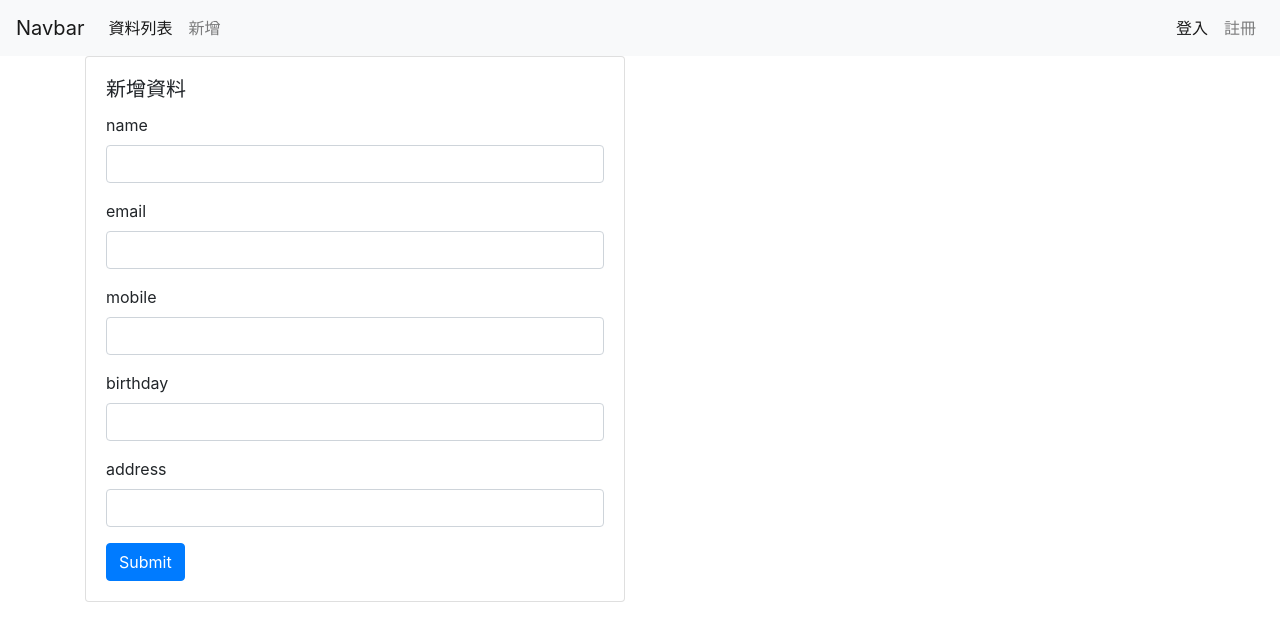
After one commit to Junyou333/php-practice, a PHP site: page /project/data-insert.php in a window 1280 px wide. The commit adds this page. Shown: the top 641 px of the page. Run offline with PHP 8.4, Linux system fonts and the light colour scheme; some libraries are stand-ins or nearby versions.

Commit message:
新增資料 name&email檢查

```diff
--- /dev/null
+++ b/project/data-insert.php
@@ -0,0 +1,104 @@
+<?php
+include __DIR__ . '/partials/init.php';
+$title = '新增資料';
+?>
+<?php include __DIR__ . '/partials/html-head.php'; ?>
+<?php include __DIR__ . '/partials/navbar.php'; ?>
+<div class="container">
+    <div class="row">
+        <div class="col-md-6">
+            <div class="card">
+
+                <div class="card-body">
+                    <h5 class="card-title">新增資料</h5>
+
+                    <form name="form1" onsubmit="checkForm(); return false;">
+                        <div class="form-group">
+                            <label for="exampleInputEmail1">name</label>
+                            <input type="text" class="form-control" id="name" name="name" require>
+                            <!-- 必填 -->
+                            <small class="form-text">
+
+                            </small>
+                        </div>
+                        <div class="form-group">
+                            <label for="exampleInputEmail1">email</label>
+                            <input type="text" class="form-control" id="email" name="email">
+                            <small class="form-text">
+
+                            </small>
+                        </div>
+                        <div class="form-group">
+                            <label for="exampleInputEmail1">mobile</label>
+                            <input type="text" class="form-control" id="mobile" name="mobile">
+                            <small class="form-text">
+
+                            </small>
+                        </div>
+                        <div class="form-group">
+                            <label for="exampleInputEmail1">birthday</label>
+                            <input type="text" class="form-control" id="birthday" name="birthday">
+                            <small class="form-text">
+
+                            </small>
+                        </div>
+                        <div class="form-group">
+                            <label for="exampleInputEmail1">address</label>
+                            <input type="text" class="form-control" id="address" name="address">
+                            <small class="form-text">
+
+                            </small>
+                        </div>
+
+                        <button type="submit" class="btn btn-primary">Submit</button>
+                    </form>
+                </div>
+            </div>
+        </div>
+    </div>
+
+</div>
+<?php include __DIR__ . '/partials/scripts.php'; ?>
+<script>
+    const email_re = /^[a-zA-Z0-9._-]+@[a-zA-Z0-9.-]+\.[a-zA-Z]{2,4}$/;
+    const mobile_re = /^09\d{2}-?\d{3}-?\d{3}$/;
+
+    const name = document.querySelector('#name');
+    const email = document.querySelector('#email');
+    //email.style.border = '1px red solid';
+
+    function checkForm() {
+        name.nextElementSibling.innerHTML = '';
+        name.style.border = '1px #CCCCCC solid';
+        email.nextElementSibling.innerHTML = '';
+        email.style.border = '1px #CCCCCC solid';
+
+        let isPass = true;
+        if (name.value.length < 2) {
+            isPass = false;
+            name.nextElementSibling.innerHTML = '請填寫正確的姓名';
+            name.style.border = '1px red solid';
+        }
+
+        if (!email_re.test(name.value)) {
+            isPass = false;
+            email.nextElementSibling.innerHTML = '請填寫正確Email格式';
+            email.style.border = '1px red solid';
+        }
+        if (isPass) {
+            const fd = new FormData(document.form1);
+            fetch('data-insert-api.php', {
+                    method: 'POST',
+                    body: fd
+                }).then(r => r.json()).then(obj => {
+                    console.log(obj);
+                })
+                .catch(error => { //把錯誤訊息接下來
+                    console.log('error:', error);
+                });
+        }
+
+
+    }
+</script>
+<?php include __DIR__ . '/partials/html-foot.php'; ?>
--- a/project/partials/navbar.php
+++ b/project/partials/navbar.php
@@ -10,7 +10,7 @@
         <a class="nav-link" href="data-list.php">資料列表</a>
       </li>
       <li class="nav-item">
-        <a class="nav-link" href="#">Link</a>
+        <a class="nav-link" href="data-insert.php">新增</a>
       </li>
     </ul>
 
```
Also changed, not shown: project/data-insert-api.php (added, +39 -0 lines).
